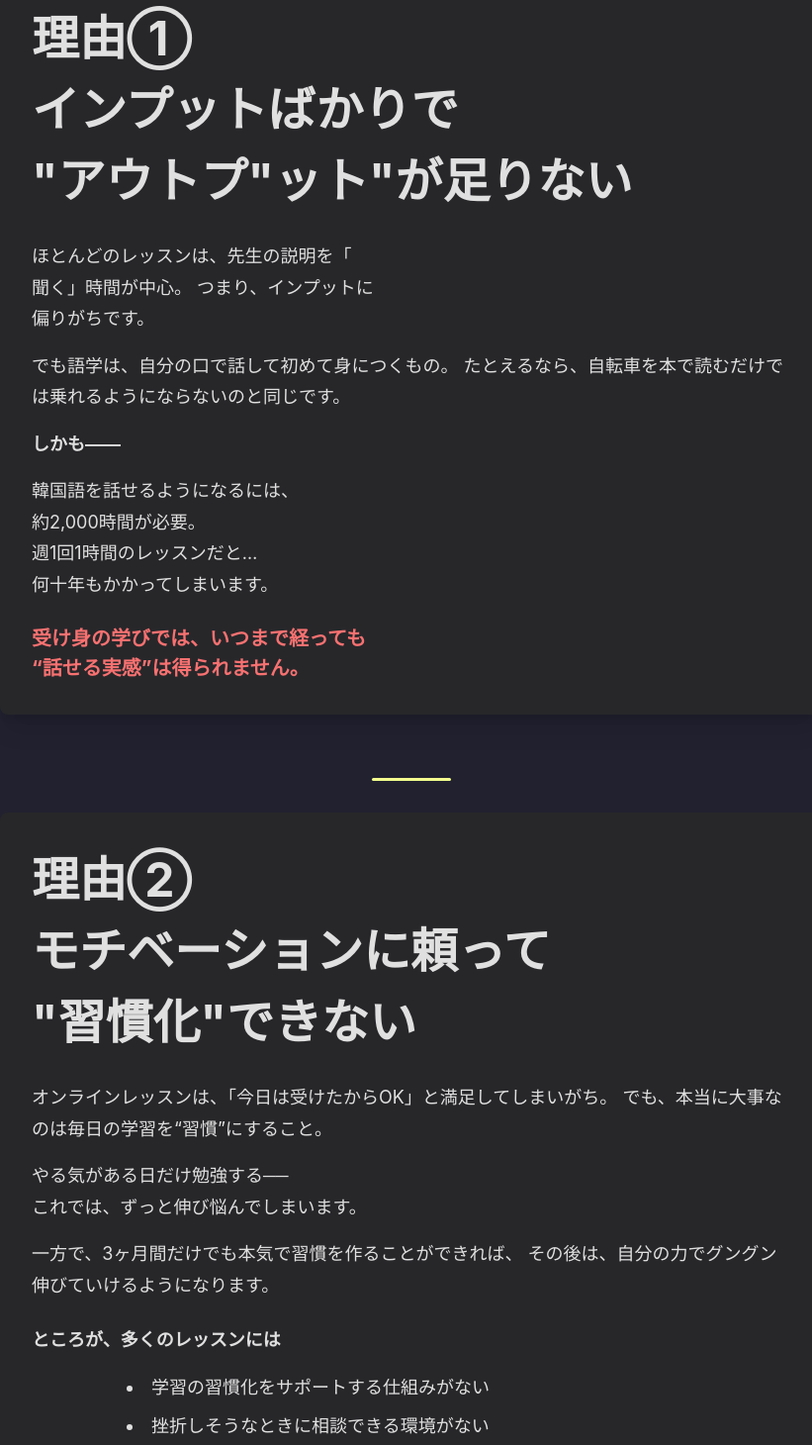
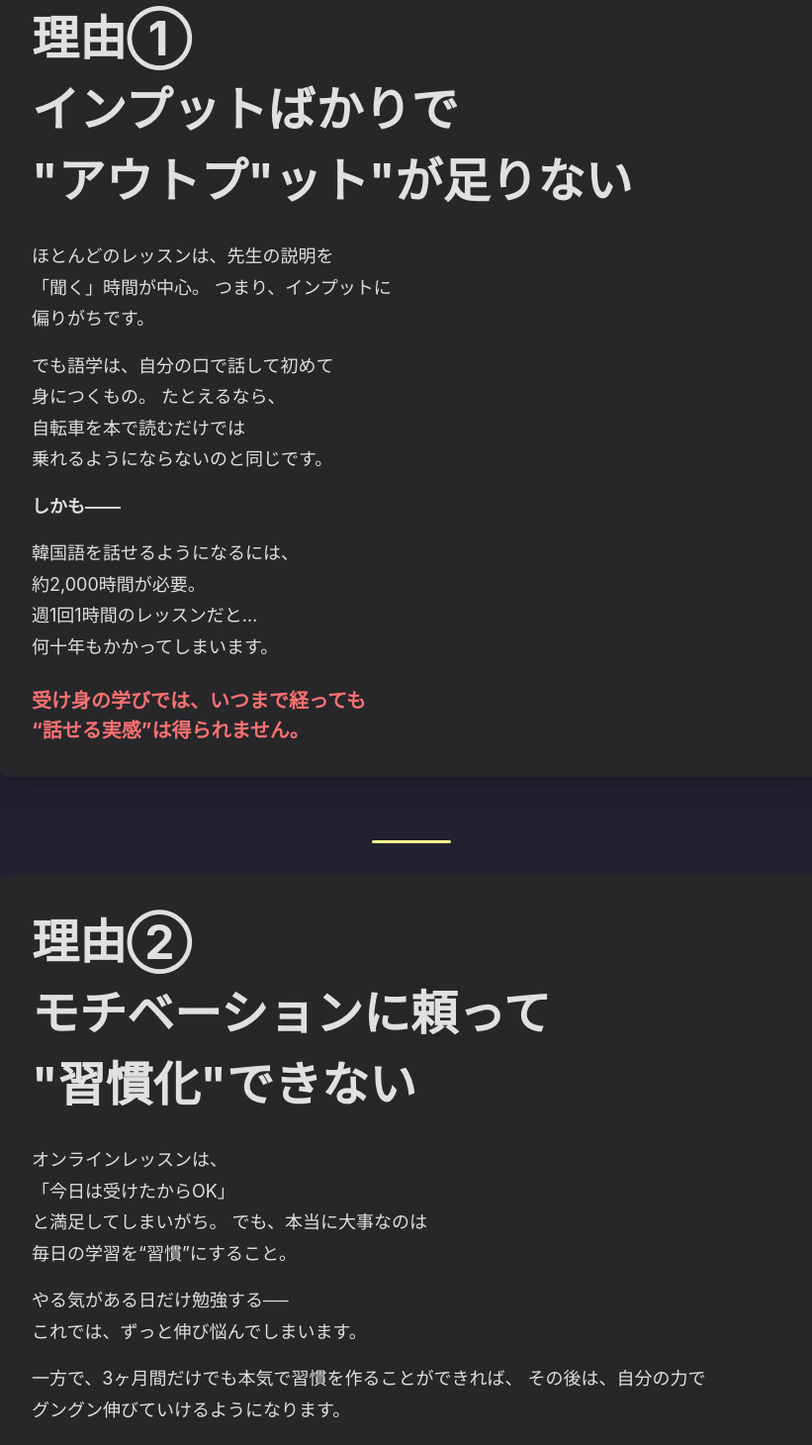
Before and after one commit to ryoya-korea/LINE_step-day2, a plain HTML site: page index.html in a window 1280 px wide. Shown: the part 1255-2715 px from the top of the page at 99% size, without its empty margins (224-1045 px from the left). Drawn offline with nearby package versions, Linux system fonts and the light colour scheme.

Commit message:
改行修正

```diff
--- a/index.html
+++ b/index.html
@@ -158,12 +158,12 @@
                 理由① <br>インプットばかりで<br>"アウトプ"ット"が足りない
             </h3>
             <p class="text-p-medium mb-4">
-                ほとんどのレッスンは、先生の説明を「<br>聞く」時間が中心。
+                ほとんどのレッスンは、先生の説明を<br>「聞く」時間が中心。
                 つまり、インプットに<br>偏りがちです。
             </p>
             <p class="text-p-medium mb-4">
-                でも語学は、自分の口で話して初めて身につくもの。
-                たとえるなら、自転車を本で読むだけでは乗れるようにならないのと同じです。
+                でも語学は、自分の口で話して初めて<br>身につくもの。
+                たとえるなら、<br>自転車を本で読むだけでは<br>乗れるようにならないのと同じです。
             </p>
             <p class="text-p-medium mb-4 font-semibold">
                 しかも――
@@ -185,8 +185,8 @@
                 理由② <br>モチベーションに頼って<br>"習慣化"できない
             </h3>
             <p class="text-p-medium mb-4">
-                オンラインレッスンは、「今日は受けたからOK」と満足してしまいがち。
-                でも、本当に大事なのは毎日の学習を“習慣”にすること。
+                オンラインレッスンは、<br>「今日は受けたからOK」<br>と満足してしまいがち。
+                でも、本当に大事なのは<br>毎日の学習を“習慣”にすること。
             </p>
             <p class="text-p-medium mb-4">
                 やる気がある日だけ勉強する──<br>
@@ -194,7 +194,7 @@
             </p>
             <p class="text-p-medium mb-6">
                 一方で、3ヶ月間だけでも本気で習慣を作ることができれば、
-                その後は、自分の力でグングン伸びていけるようになります。
+                その後は、自分の力で<br>グングン伸びていけるようになります。
             </p>
             <p class="text-p-medium mb-4 font-semibold">
                 ところが、多くのレッスンには
@@ -217,7 +217,7 @@
             </h3>
             <p class="text-p-medium mb-4">
                 教科書通りにゆっくり進むレッスン…<br>
-                一見丁寧ですが、<br>果たしてそれがあなたにとって最適でしょうか？
+                一見丁寧ですが、果たして<br>それがあなたにとって最適でしょうか？
             </p>
             <p class="text-p-medium mb-4">
                 そもそも、「話せるようになること」は<br>ゴールではなく、スタートです。
@@ -232,7 +232,7 @@
                 だからこそ、あなた専用の「目標設定」と「学習戦略」が必要なんです。
             </p>
             <p class="text-reason-emphasized font-bold text-red-400">
-                レッスンを受けること<br>自体が目的になってしまっていませんか？<br>
+                レッスンを受けること自体が<br>目的になってしまっていませんか？<br>
                 それでは、<br>いつまで経っても現実は変わりません。
             </p>
         </section>
```
